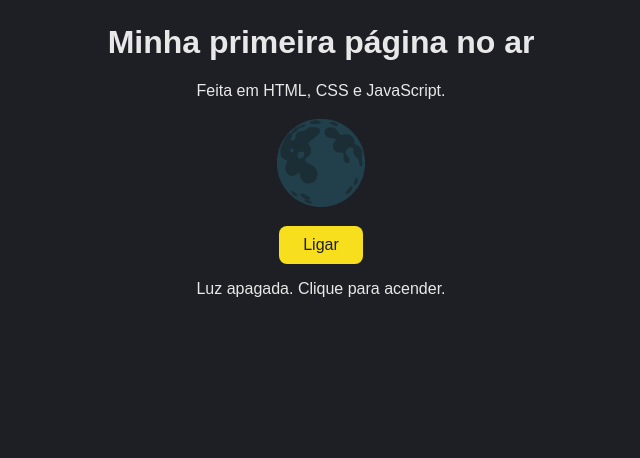
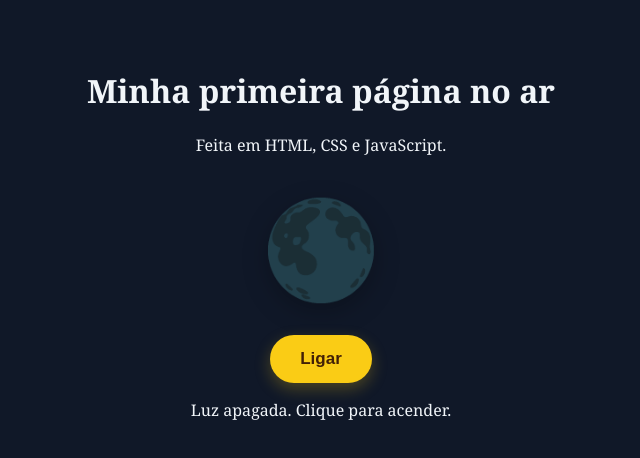
Before and after one commit to JoaoArthurClementedeSouza/JS, a plain HTML site: page index.html in a window 1280 px wide. Shown: the whole page, without its empty margins (319-959 px from the left). Drawn offline with Linux system fonts and the light colour scheme.

Commit message:
alterando o estilo

```diff
--- a/estilo.css
+++ b/estilo.css
@@ -1,31 +1,43 @@
 body {
-  font-family: Arial, sans-serif;
-  max-width: 480px;
-  margin: 24px auto;
-  padding: 0 16px;
+  font-family: Georgia, "Times New Roman", serif;
+  max-width: 520px;
+  min-height: 100vh;
+  margin: 0 auto;
+  padding: 48px 20px;
+  box-sizing: border-box;
   text-align: center;
-  background: #1d1f24;
-  color: #e8e8e8;
-  transition: background 0.4s;
+  background: #101828;
+  color: #f1f5f9;
+  transition: background 0.5s, color 0.5s;
 }
 
 /* quando a luz acende, o body ganha a classe "acesa" */
 body.acesa {
-  background: #fff7d1;
-  color: #2a2200;
+  background: #fff9e6;
+  color: #7c2d12;
 }
 
 .lampada {
-  font-size: 80px;
-  margin: 16px 0;
+  font-size: 96px;
+  margin: 24px 0;
+  filter: drop-shadow(0 8px 12px rgba(0, 0, 0, 0.25));
 }
 
 button {
-  padding: 10px 24px;
-  border: none;
-  border-radius: 8px;
-  background: #f7df1e;
-  color: #1d1f24;
-  font-size: 16px;
+  padding: 12px 28px;
+  border: 2px solid transparent;
+  border-radius: 999px;
+  background: #facc15;
+  color: #422006;
+  font-family: Arial, sans-serif;
+  font-size: 17px;
+  font-weight: bold;
   cursor: pointer;
+  box-shadow: 0 6px 16px rgba(250, 204, 21, 0.25);
+  transition: transform 0.2s, border-color 0.2s;
 }
+
+button:hover {
+  transform: translateY(-3px);
+  border-color: #ffffff;
+}
```
Also changed, not shown: 1 other file.
